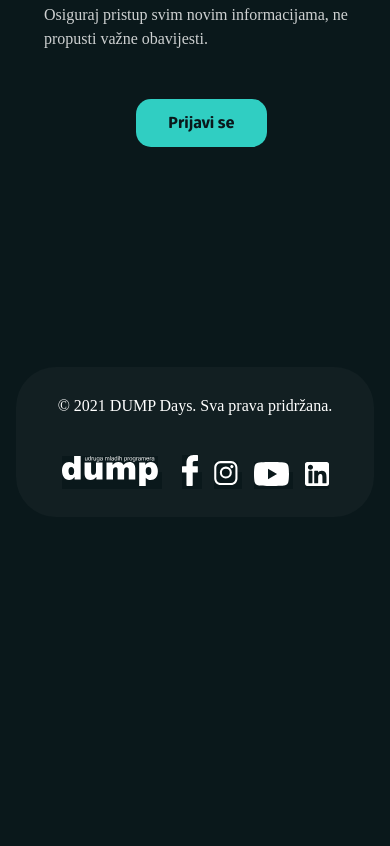
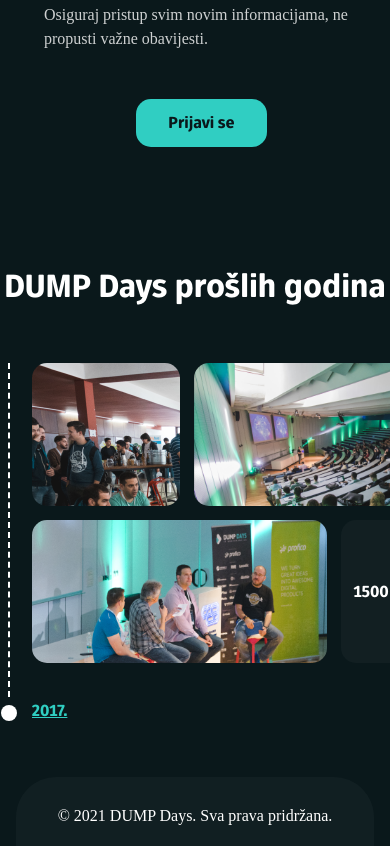
Before and after one commit to bdeak4/Internship-11-CSS-DDays-2021, a plain HTML site: page index.html in a window 390 px wide. Shown: the part 9514-10360 px from the top of the page. Before the commit the page ends 10047 px from the top, so only its background shows below. Drawn offline with Linux system fonts and the light colour scheme; a web font is replaced by a local one.

Commit message:
Add past section

```diff
--- a/index.html
+++ b/index.html
@@ -14,6 +14,7 @@
     <link rel="stylesheet" href="styles/features.css" />
     <link rel="stylesheet" href="styles/supporters.css" />
     <link rel="stylesheet" href="styles/apply.css" />
+    <link rel="stylesheet" href="styles/past.css" />
     <link rel="stylesheet" href="styles/footer.css" />
   </head>
 
@@ -523,6 +524,32 @@
       <img alt="Phone" class="apply__image" />
     </div>
 
+    <h2 class="past__title">DUMP Days prošlih godina</h2>
+    <div class="past layout-spacing">
+      <div class="past__collage">
+        <a href="#" class="past__collage__year">2017.</a>
+        <div class="past__collage__item a"></div>
+        <div class="past__collage__item b"></div>
+        <div class="past__collage__item c"></div>
+        <div class="past__collage__item d">16 predavanja</div>
+        <div class="past__collage__item e"></div>
+        <div class="past__collage__item f">1500 posjetitelja</div>
+        <div class="past__collage__item g"></div>
+        <div class="past__collage__item h"></div>
+      </div>
+      <div class="past__collage">
+        <a href="#" class="past__collage__year">2018.</a>
+        <div class="past__collage__item a"></div>
+        <div class="past__collage__item b"></div>
+        <div class="past__collage__item c"></div>
+        <div class="past__collage__item d">16 predavanja</div>
+        <div class="past__collage__item e"></div>
+        <div class="past__collage__item f">1500 posjetitelja</div>
+        <div class="past__collage__item g"></div>
+        <div class="past__collage__item h"></div>
+      </div>
+    </div>
+
     <div class="footer layout-spacing">
       <p1 class="footer__copyright">© 2021 DUMP Days. Sva prava pridržana.</p1>
       <div class="footer__icon--wrapper">
--- a/styles/apply.css
+++ b/styles/apply.css
@@ -2,7 +2,7 @@
   padding-left: 205px;
   display: flex;
   align-items: flex-start;
-  margin: 0 auto 220px auto;
+  margin: 0 auto 120px auto;
 }
 
 .apply__title {
--- /dev/null
+++ b/styles/past.css
@@ -0,0 +1,167 @@
+.past {
+  overflow: scroll;
+  overflow-y: hidden;
+  display: flex;
+  margin-bottom: 178px;
+}
+
+.past__title {
+  text-align: center;
+  margin-bottom: 80px;
+}
+
+.past__collage {
+  display: grid;
+  height: 600px;
+  grid-template-areas:
+    "a b b c c d"
+    "e e f g h h";
+  gap: 24px;
+  margin: 0 24px 68px 24px;
+  position: relative;
+}
+
+.past__collage:first-child {
+  margin-left: 30px;
+}
+
+.past__collage::before {
+  content: "";
+  position: absolute;
+  height: 634px;
+  left: -24px;
+  border-left: 2px dashed #fff;
+}
+
+.past__collage::after {
+  content: "";
+  position: absolute;
+  width: 16px;
+  height: 16px;
+  background-color: #fff;
+  border-radius: 50%;
+  left: -31px;
+  bottom: -58px;
+}
+
+.past__collage__year {
+  position: absolute;
+  bottom: -60px;
+  text-decoration: underline;
+  color: #30cec2;
+}
+
+.past__collage__item {
+  border-radius: 30px;
+  background-size: cover;
+}
+
+.a {
+  grid-area: a;
+  background: url("../assets/grid1.png");
+}
+
+.b {
+  grid-area: b;
+  background-image: url("../assets/grid2.png");
+}
+
+.c {
+  grid-area: c;
+  background-image: url("../assets/grid3.png");
+}
+
+.d {
+  grid-area: d;
+}
+
+.e {
+  grid-area: e;
+  background-image: url("../assets/grid4.png");
+}
+
+.f {
+  grid-area: f;
+}
+
+.g {
+  grid-area: g;
+  background-image: url("../assets/grid5.png");
+}
+
+.h {
+  grid-area: h;
+  background-image: url("../assets/grid6.png");
+}
+
+.d,
+.f {
+  background: rgba(255, 255, 255, 0.03);
+  display: flex;
+  justify-content: center;
+  align-items: center;
+}
+
+.d,
+.f,
+.past__collage__year {
+  font-size: 24px;
+  font-weight: 800;
+}
+
+.a,
+.d,
+.f,
+.g {
+  width: 295px;
+}
+
+.b,
+.c,
+.e,
+.h {
+  width: 590px;
+}
+
+@media screen and (max-width: 768px) {
+  .past {
+    margin-bottom: 46px;
+  }
+  .past__title {
+    margin-bottom: 58px;
+  }
+  .past__collage {
+    height: 300px;
+    gap: 14px;
+  }
+  .past__collage:first-child {
+    margin-left: 32px;
+  }
+  .past__collage::before {
+    left: -24px;
+  }
+  .past__collage::before {
+    height: 334px;
+  }
+  .past__collage__item {
+    border-radius: 15px;
+  }
+  .a,
+  .d,
+  .f,
+  .g {
+    width: calc(295px / 2);
+  }
+
+  .b,
+  .c,
+  .e,
+  .h {
+    width: calc(590px / 2);
+  }
+  .d,
+  .f,
+  .past__collage__year {
+    font-size: 16px;
+  }
+}
```
Also changed, not shown: assets/grid1.png (added), assets/grid2.png (added), assets/grid3.png (added), assets/grid4.png (added), assets/grid5.png (added), assets/grid6.png (added).
